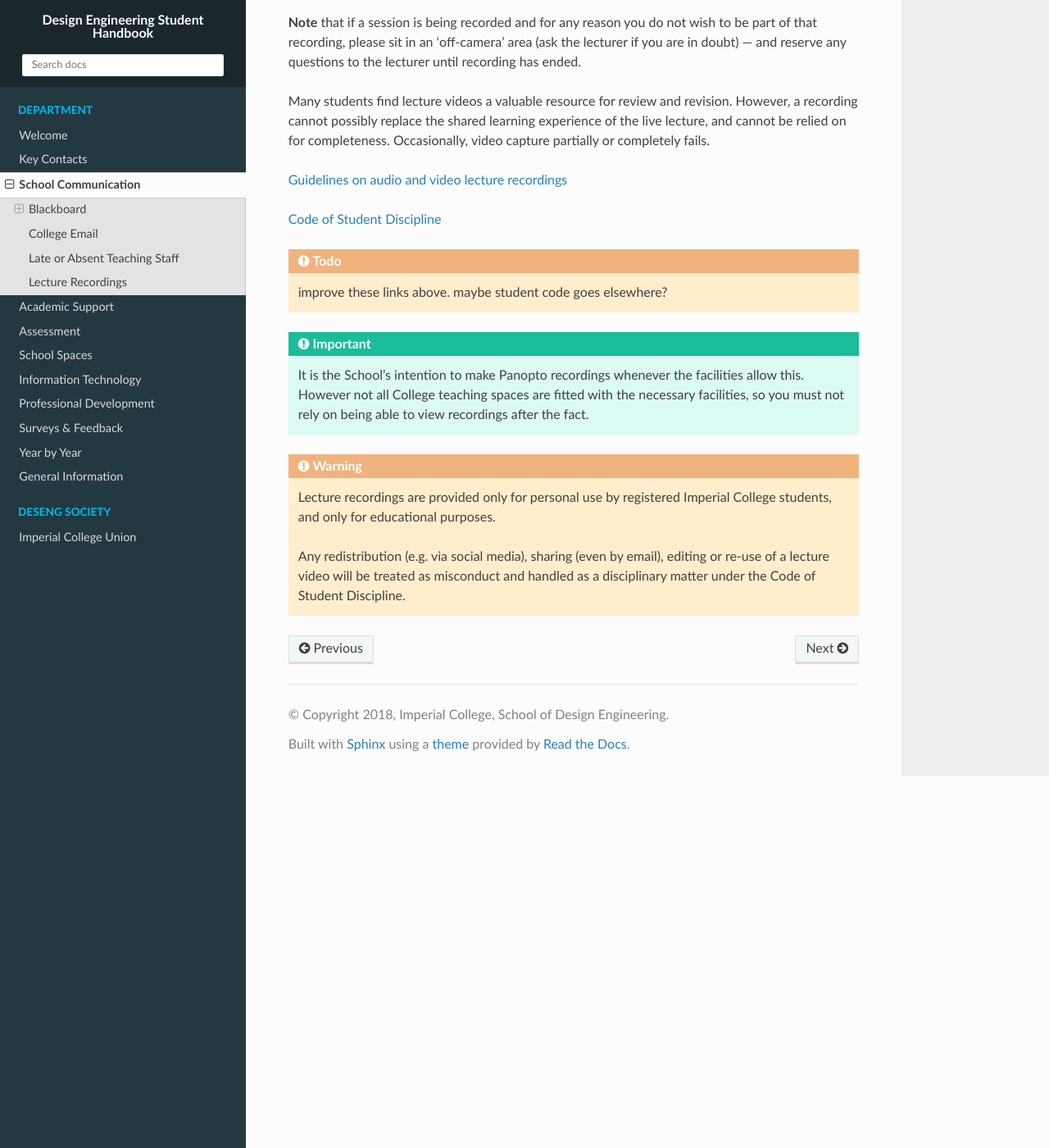
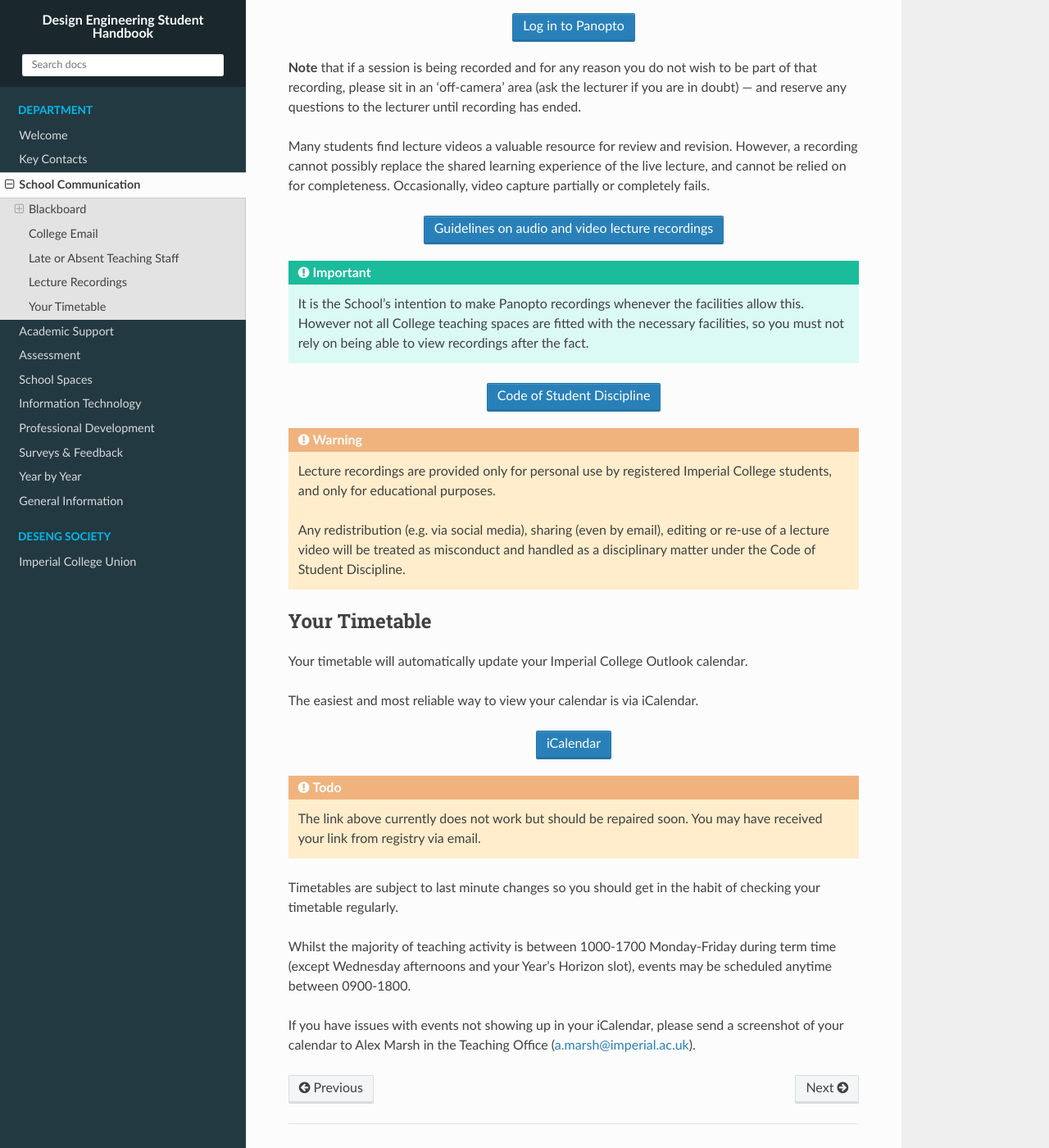
Before and after one commit to ImperialDesSoc/handbook, a Sphinx documentation site: the page built from source/school-comms.rst, in a window 1280 px wide and 1400 px high, scrolled down 2590 px. Shown: the whole window at 82% size. Built offline with Sphinx 7.4.7 and the Read the Docs theme 2.0.0, drawn with Linux system fonts in a browser that asks for light colours; some of the changed text lies outside the part shown.

Commit message:
updated School Comms to v8.2

```diff
--- a/source/index.rst
+++ b/source/index.rst
@@ -17,7 +17,7 @@
 
    welcome
    key-contacts
-   school-communication
+   school-comms
    academic-support
    assessment
    school-spaces
--- a/source/school-communication.rst
+++ b/source/school-comms.rst
@@ -24,7 +24,12 @@
 
 **How to login**
 
-You will be able to `login into Blackboard <https://bb.imperial.ac.uk/>`_ using your Imperial College credentials (e.g. jb112).
+You will be able to login into Blackboard using your Imperial College credentials (e.g. jb112).
+
+.. raw:: html
+
+  <div style="text-align:center">
+  <a class="btn btn-info btn-custom" href="https://bb.imperial.ac.uk/" role="button" style="margin-bottom:20px;">Blackboard</a></div>
 
 Blackboard App
 --------------
@@ -38,7 +43,7 @@
 
 In the Blackboard homepage, on the right side under “My Organisations”, you can find the ‘Design Engineering Information’ organisation page. This has a number of sections that contain useful links and documents:
 
-**‘UG resources’**:
+**‘UG resources’**
 
 - Mitigating Circumstances Guidelines
 - Latest version of this handbook
@@ -95,14 +100,38 @@
 
 Many students find lecture videos a valuable resource for review and revision. However, a recording cannot possibly replace the shared learning experience of the live lecture, and cannot be relied on for completeness. Occasionally, video capture partially or completely fails.
 
-`Guidelines on audio and video lecture recordings <https://www.imperial.ac.uk/media/imperial-college/whats-on/public/Audioandvideolecturerecordingguidelines.pdf>`_
+.. raw:: html
 
-`Code of Student Discipline <http://www.imperial.ac.uk/admin-services/secretariat/college-governance/charters/ordinances/students/>`_
-
-.. todo:: improve these links above. maybe student code goes elsewhere?
+  <div style="text-align:center">
+  <a class="btn btn-info btn-custom" href="https://www.imperial.ac.uk/media/imperial-college/whats-on/public/Audioandvideolecturerecordingguidelines.pdf" role="button" style="margin-bottom:20px;">Guidelines on audio and video lecture recordings</a></div>
 
 .. important:: It is the School’s intention to make Panopto recordings whenever the facilities allow this. However not all College teaching spaces are fitted with the necessary facilities, so you must not rely on being able to view recordings after the fact.
+
+.. raw:: html
+
+  <div style="text-align:center">
+  <a class="btn btn-info btn-custom" href="http://www.imperial.ac.uk/admin-services/secretariat/college-governance/charters/ordinances/students/" role="button" style="margin-bottom:20px;">Code of Student Discipline</a></div>
 
 .. warning:: Lecture recordings are provided only for personal use by registered Imperial College students, and only for educational purposes.
 
   Any redistribution (e.g. via social media), sharing (even by email), editing or re-use of a lecture video will be treated as misconduct and handled as a disciplinary matter under the Code of Student Discipline.
+
+Your Timetable
+==============
+
+Your timetable will automatically update your Imperial College Outlook calendar.
+
+The easiest and most reliable way to view your calendar is via iCalendar.
+
+.. raw:: html
+
+  <div style="text-align:center">
+  <a class="btn btn-info btn-custom" href="#" role="button" style="margin-bottom:20px;">iCalendar</a></div>
+
+.. todo:: The link above currently does not work but should be repaired soon. You may have received your link from registry via email.
+
+Timetables are subject to last minute changes so you should get in the habit of checking your timetable regularly.
+
+Whilst the majority of teaching activity is between 1000-1700 Monday-Friday during term time (except Wednesday afternoons and your Year’s Horizon slot), events may be scheduled anytime between 0900-1800.
+
+If you have issues with events not showing up in your iCalendar, please send a screenshot of your calendar to Alex Marsh in the Teaching Office (a.marsh@imperial.ac.uk).
```
